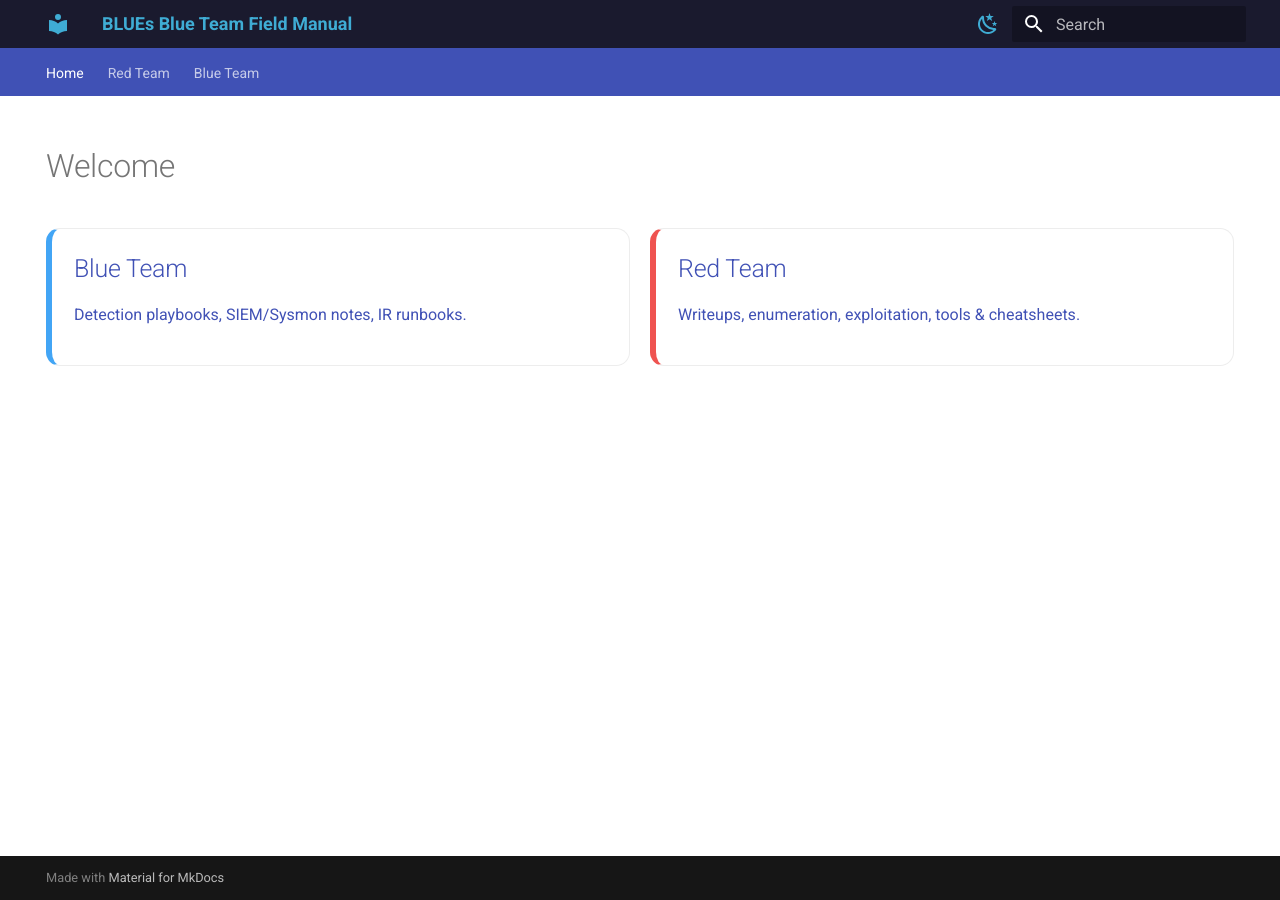
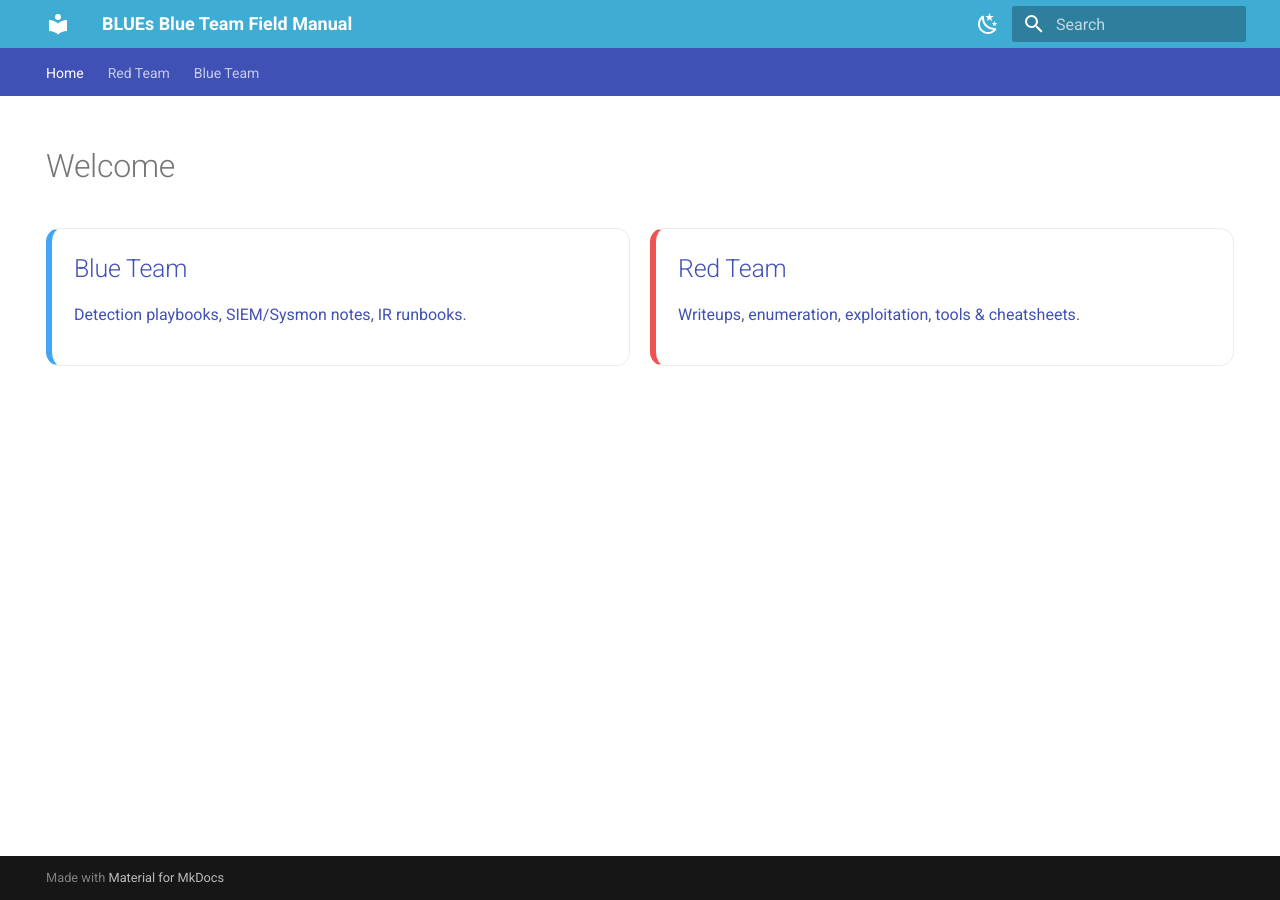
Before and after one commit to BLUE-ps1/BLUES-Blue-Team-Field-Manual, an MkDocs documentation site: the page built from docs/index.md, in a window 1280 px wide. Built offline with MkDocs 1.6.1 and Material for MkDocs 9.7.7, drawn with Linux system fonts in a browser that asks for light colours.

Commit message:
Update extra.css

```diff
--- a/docs/assets/extra.css
+++ b/docs/assets/extra.css
@@ -29,12 +29,12 @@
 
 /* Top banner background */
 .md-header {
-  background-color: #1a1a2e !important;   /* replace with your hex */
+  background-color: #3FACD4 !important;   /* replace with your hex */
 }
 
 /* Optional: change the text/icons in the header */
 .md-header__title,
 .md-header__button,
 .md-search__input {
-  color: #3FACD4 !important;
+  color: #fffff !important;
 }
```
